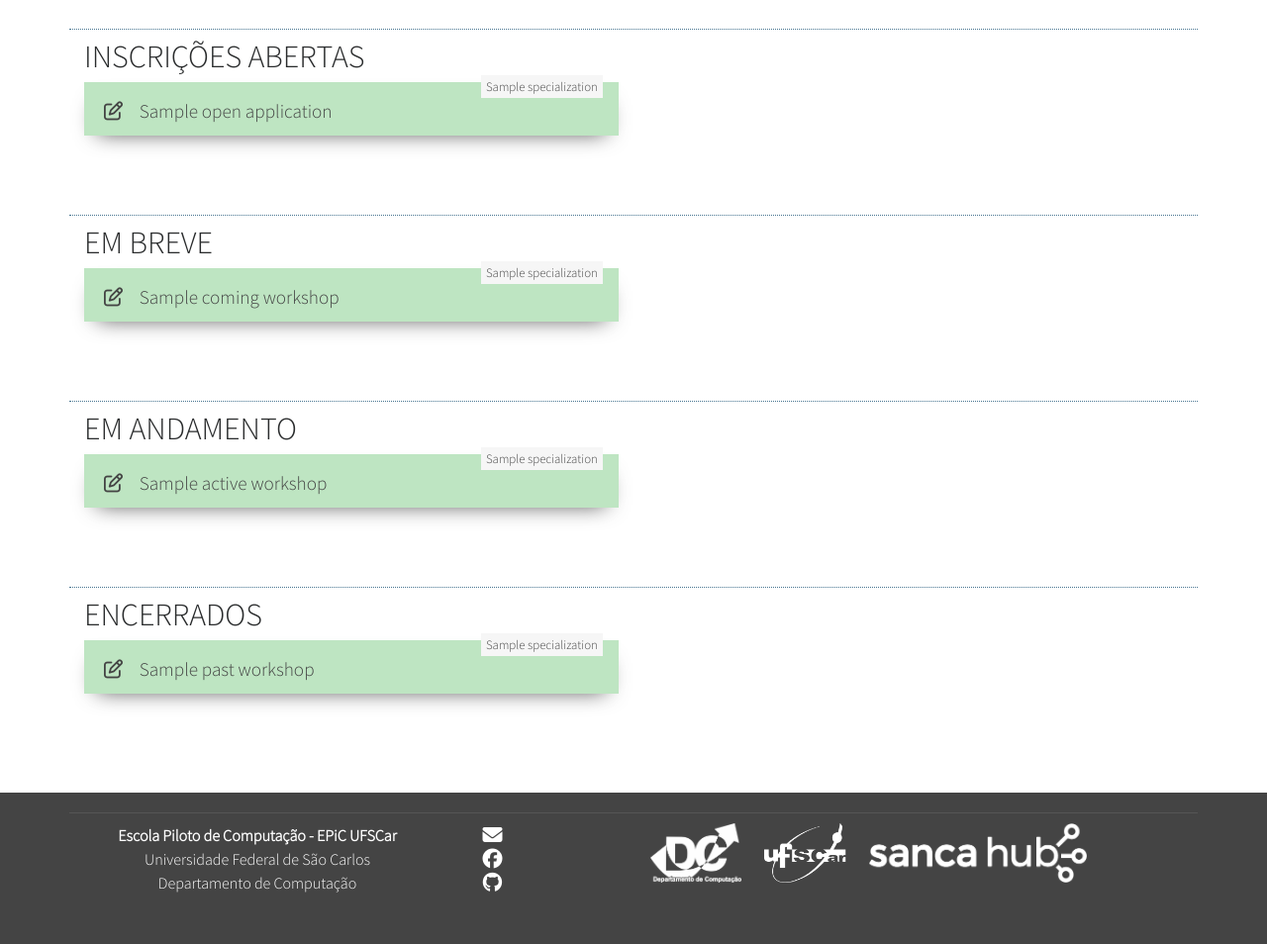
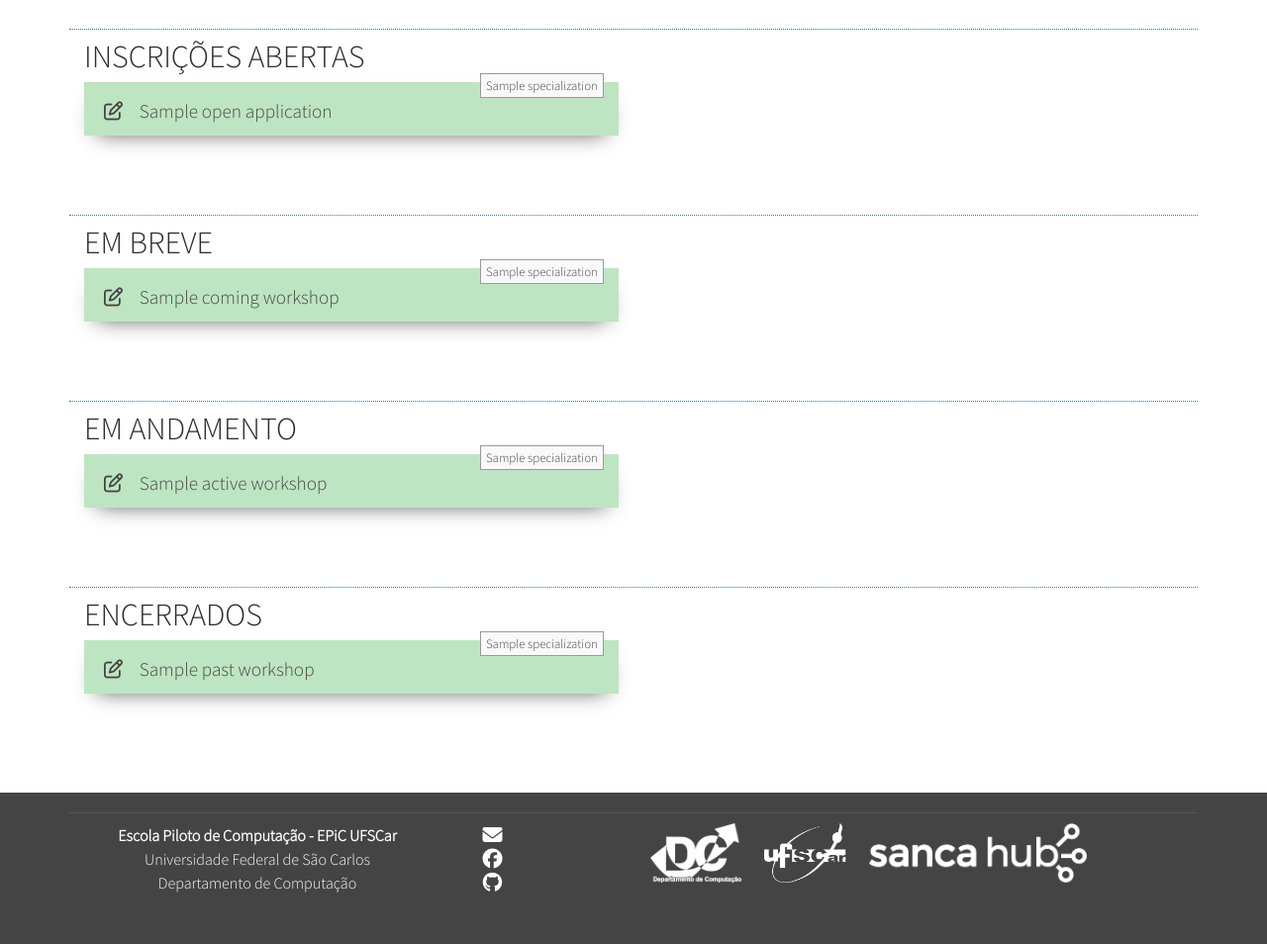
Before and after one commit to epicufscar/epic-ufscar, a Django app: template core/templates/core/courses.html in a window 1280 px wide. Shown: the part 76-1030 px from the top of the page at 99% size. Run offline with Django 3.2, Linux system fonts and the light colour scheme; the template is opened without the code that fills it: most values are stand-ins (such as "Sample title", 1, 10 or a date in 2020); some libraries are stand-ins or nearby versions.

Commit message:
Introduced a couple fixes and enhancements (#12)

```diff
--- a/core/static/javascripts/supporters.js
+++ b/core/static/javascripts/supporters.js
@@ -1,6 +1,6 @@
 $(".btn-go-support, .link-talker").on("click", function () {
     if($(this).data("action") == "OUTRO") {
-        $("#subject").val("+DOAÇÃO");
+        $("#subject").val("DOAÇÃO");
         $("#message").val("Olá, \n\n" +
         "Gostaria de fazer uma doação para ajudar com as atividades da EPiC!");
     }
--- a/core/static/stylesheets/courses.css
+++ b/core/static/stylesheets/courses.css
@@ -13,12 +13,13 @@
 }
 
 #courses .specialization {
-    background-color: #f6f6f6;
+    background-color: #f9f9f9;
     color: #444444;
     padding: 2px 5px;
     font-size: 0.8em;
     position: absolute;
-    right: 3%; top: -7px;
+    right: 3%; top: -8px;
+    outline: 1px solid #999999;
 }
 
 #courses .wk-title {
@@ -85,7 +86,6 @@
     background-color: #444444;
 }
 
-
 #courses .modal .wk-description {
     padding: 0 30px 10px;
 }
--- a/core/templates/core/_workshops.html
+++ b/core/templates/core/_workshops.html
@@ -38,8 +38,8 @@
                     <h3>Quando? Onde?</h3>
                     {% if wk.dates_notes %}
                         {{ wk.dates_notes }}
+                        <br><br>
                     {% endif %}
-                    <br><br>
 
                     <div class="row">
                         {% for group in workshop_groups|in_workshop_groups:wk %}
@@ -63,10 +63,12 @@
                         {% endfor %}
                     </div>
 
-                    <h3>Instrutores:</h3>
-                    {% for instrutor in wk.instructors.all %}
-                        <li> {{ instrutor }} </li>
-                    {% endfor %}
+                    {% if wk.instructors %}
+                        <h3>Instrutores:</h3>
+                        {% for instrutor in wk.instructors.all %}
+                            <li> {{ instrutor }} </li>
+                        {% endfor %}
+                    {% endif %}
 
                     {% if wk.helpers %}
                         <h3>Auxiliares:</h3>
--- a/core/templates/core/sprocesses/sprocess_2017_1.html
+++ b/core/templates/core/sprocesses/sprocess_2017_1.html
@@ -47,8 +47,8 @@
                                 {% endif %}
                                 {{ phase.phase }}
                             </div>
-                            <div class="step-timing">{{ phase.date }}</div>
-                            {% if phase.notes %}
+                            <div class="step-timing">{{ phase.date|safe }}</div>
+                            {% if phase.notes|safe %}
                                 <div class="step-results">
                                     {{ phase.notes|safe }}
                                 </div>
--- a/core/templates/core/supporters.html
+++ b/core/templates/core/supporters.html
@@ -127,7 +127,7 @@
                                     </form>
                                     <!-- FINAL FORMULARIO BOTAO PAGSEGURO -->
                                     <h3>ou</h3>
-                                    <button type="button" class="btn btn-go-support btn-half btn-epic"
+                                    <button type="button" class="btn btn-go-support btn-epic"
                                             data-toggle="modal" data-target="#contact-modal"
                                             data-action="OUTRO">
                                         COMBINAR OUTRA FORMA
```
Also changed, not shown: static/public/bundle.min.js, 2 other files.
